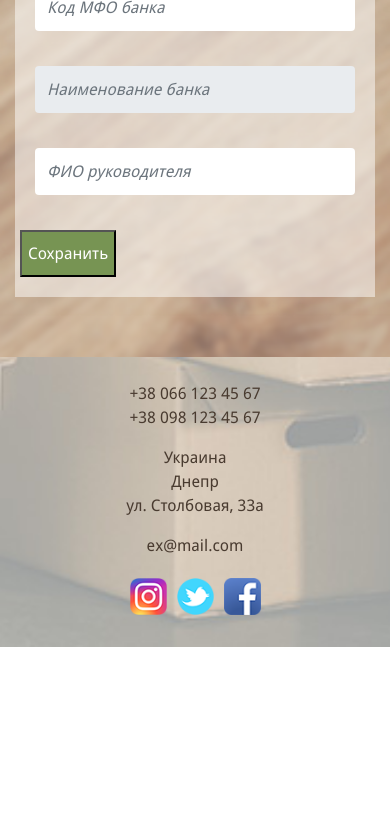
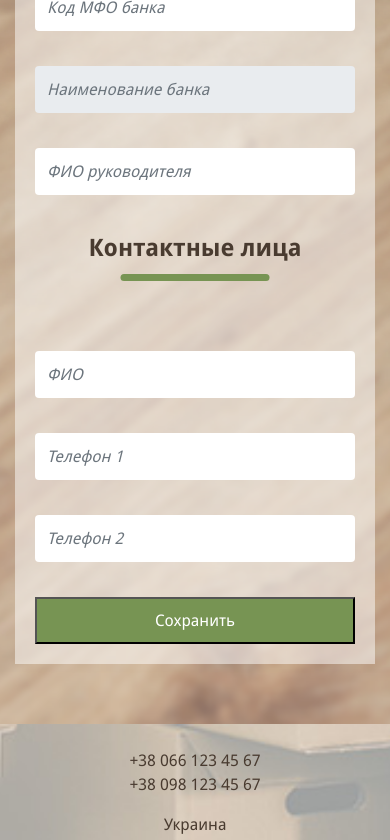
Before and after one commit to dubovds/packstandart, a Vue app: page /profile/add-companies in a window 390 px wide. Shown: the part 1782-2622 px from the top of the page. Before the commit the page ends 2429 px from the top, so only its background shows below. Built offline with nearby package versions, Linux system fonts and the light colour scheme; no server answers.

Commit message:
fix check for delivery address

```diff
--- a/src/assets/css/_menu-top.sass
+++ b/src/assets/css/_menu-top.sass
@@ -5,7 +5,7 @@
 
   &__list
     padding: 0
-    margin: 0
+    margin: 10px 0 0
     list-style-type: none
     text-align: center
 
--- a/src/assets/css/main.css
+++ b/src/assets/css/main.css
@@ -157,7 +157,7 @@ input:focus:-ms-input-placeholder {
 
 .menu__list {
   padding: 0;
-  margin: 0;
+  margin: 10px 0 0;
   list-style-type: none;
   text-align: center;
 }
--- a/src/pages/profile/add-companies.vue
+++ b/src/pages/profile/add-companies.vue
@@ -36,7 +36,7 @@
                   </div>
                   <div class="form__item">
                     <input
-                      class=""
+                      class
                       type="checkbox"
                       value="Плательщик НДС"
                       v-model="newCompany.company.vat"
@@ -76,14 +76,10 @@
                       v-model="newCompany.company.real_address"
                     >
                   </div>
-
                 </div>
                 <div class="col-md-6">
-
-
                   <div class="form__item">
                     <input
-
                       class="input form-control"
                       type="text"
                       placeholder="Адрес доставки по умолчанию"
@@ -92,12 +88,10 @@
                   </div>
 
                   <div class="form__item">
-                    <input
-                      class=""
-                      type="checkbox"
+                    <input class type="checkbox"
                             v-model="useRealAdress"
-                    >
-                    <label>{{useRealAdress}} Использовать физический адрес</label>
+                            v-on:change="useAddress">
+                    <label>Использовать физический адрес</label>
                   </div>
                   <div class="form__item">
                     <input
@@ -126,7 +120,6 @@
                   </div>
                   <div class="form__item">
                     <input
-
                       class="input form-control"
                       type="text"
                       placeholder="ФИО руководителя"
@@ -134,12 +127,39 @@
                     >
                   </div>
                 </div>
+              </div>
+              <div class="title title_form">Контактные лица</div>
+              <div class="row">
+                <div class="col-md-6">
+                  <div class="form__item">
+                    <input
+                      class="input form-control"
+                      type="text"
+                      placeholder="ФИО"
+                      v-model="newCompany.company.contacts.fio"
+                    >
+                  </div>
+                  <div class="form__item">
+                    <input
+                      class="input form-control"
+                      type="tel"
+                      placeholder="Телефон 1"
+                      v-model="newCompany.company.phone1"
+                    >
+                  </div>
+                  <div class="form__item">
+                    <input
+                      class="input form-control"
+                      type="tel"
+                      placeholder="Телефон 2"
+                      v-model="newCompany.company.phone2"
+                    >
+                  </div>
                   <div class="buttons-list">
-                    <button type="submit" class="form__btn form__btn_registration"
-                    >
-                      Сохранить
-                    </button>
+                    <button type="submit" class="form__btn form__btn_registration">Сохранить</button>
                   </div>
+                </div>
+                <div class="col-md-6"></div>
               </div>
             </form>
           </div>
@@ -165,16 +185,20 @@ export default {
           real_address: null,
           delivery_address: null,
           director: null,
+          contacts: {
+            fio: null,
+            phone1: null,
+            phone2: null
+          },
           bank_account: null,
           bank_uuid: null,
           inn: null,
           vat: null,
-          vat_number: null,
+          vat_number: null
         },
         mfo: null
-
       },
-      useRealAdress: false,
+      useRealAdress: false
     };
   },
   methods: {
@@ -186,26 +210,30 @@ export default {
         .then(response => {
           console.log(response);
           console.log(response.data.status);
-
         })
         .catch(error => {
           this.errors = error.response.data.errors;
         });
+    },
+    useAddress(){
+      if(this.useRealAdress === true){
+        this.newCompany.company.delivery_address = this.newCompany.company.real_address
+      }
     }
   },
   computed: {
-    isDisabledEdrpou(){
-      if (this.newCompany.company.vat === true){
-        return false
+    isDisabledEdrpou() {
+      if (this.newCompany.company.vat === true) {
+        return false;
       } else {
-        return true
+        return true;
       }
     },
-    isDisabledBank(){
-      if (this.newCompany.mfo){
-        return false
+    isDisabledBank() {
+      if (this.newCompany.mfo) {
+        return false;
       } else {
-        return true
+        return true;
       }
     }
   }
--- a/src/store/registrationUser.js
+++ b/src/store/registrationUser.js
@@ -4,17 +4,15 @@ import { setTimeout } from 'timers';
 export default {
 
   state: {
-    regStatus: null
+
   },
 
   mutations: {
-    set_regStatus : (state, payload) => {
-      state.regStatus = payload
-    }
+
   },
 
   actions: {
-    registration( {commit}, {user, $router} ) {
+    registration( context, {user, $router} ) {
       axios
         .post("http://test1.iti.dp.ua/api/auth/register/", user)
         .then(response => {
@@ -26,10 +24,7 @@ export default {
             setTimeout(() => {
               $router.push("/");
             }, 3000);
-            localStorage.setItem('status', response.data.status);
-            localStorage.setItem('code', response.data.code);
-            localStorage.setItem('message', response.data.message);
-            commit('set_regStatus', localStorage.getItem('status'));
+
           }
         })
         .catch(error => {
```
Also changed, not shown: webpack-stats.json (+1 -1 lines), 1 other file (tests, documents, lock files or other folders). Lines whose indentation alone changed are shown as unchanged.
